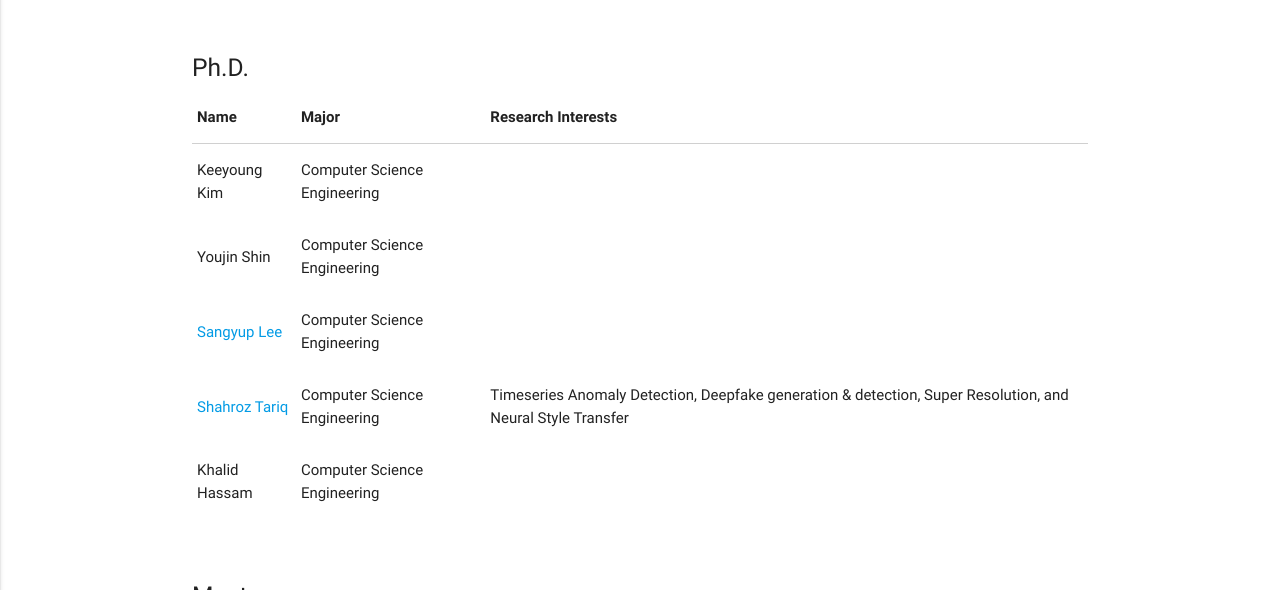
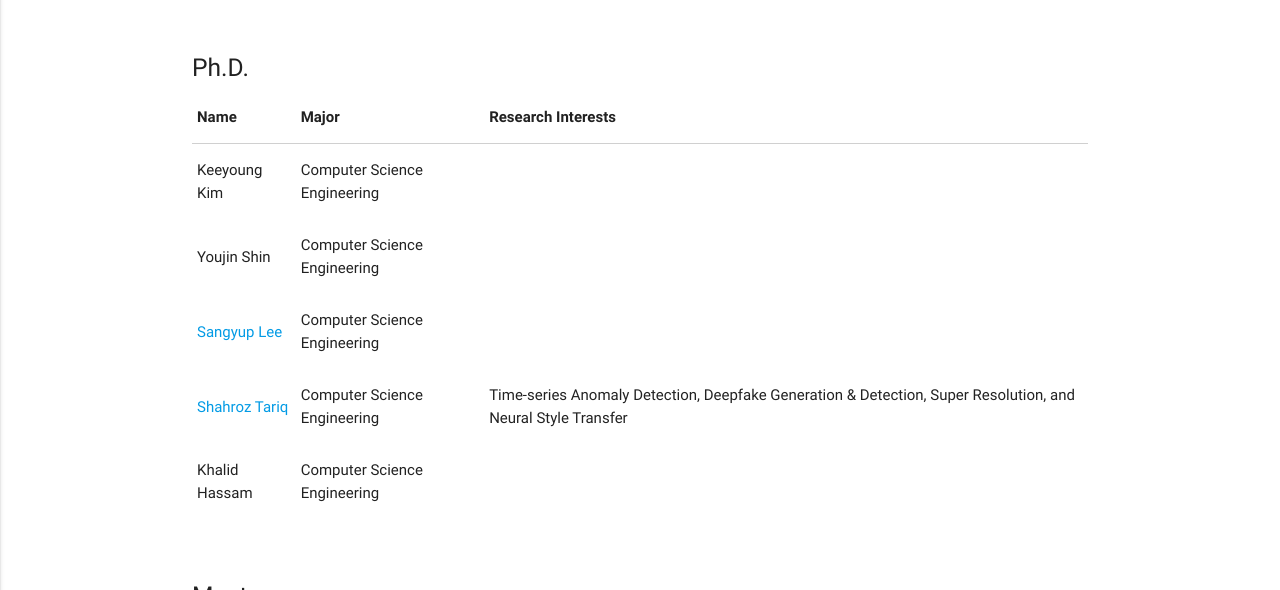
Before and after one commit to Yurim990507/DASH-Lab.github.io, a Jekyll site: the page built from example3.md, in a window 1280 px wide. Shown: the part 132-722 px from the top of the page. Built offline with Jekyll 4.4.1, drawn with Linux system fonts in a browser that asks for light colours.

Commit message:
Update example3.md
updated Shahroz

```diff
--- a/example3.md
+++ b/example3.md
@@ -37,7 +37,7 @@ permalink: /Members/
                 <tr>
                   <td><a href = "https://sites.google.com/view/shahroztariq" target = "_blank"> Shahroz Tariq </a></td>
                   <td>Computer Science Engineering</td>
-                  <td>Timeseries Anomaly Detection, Deepfake generation & detection, Super Resolution, and Neural Style Transfer </td>
+                  <td>Time-series Anomaly Detection, Deepfake Generation & Detection, Super Resolution, and Neural Style Transfer </td>
                 </tr>
                 <tr>
                   <td>Khalid Hassam</td>
```
